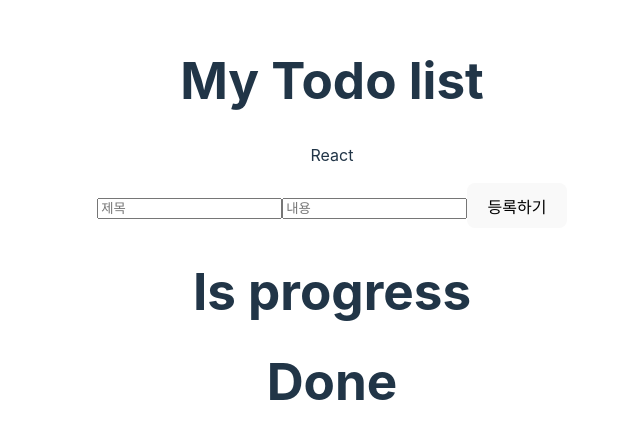
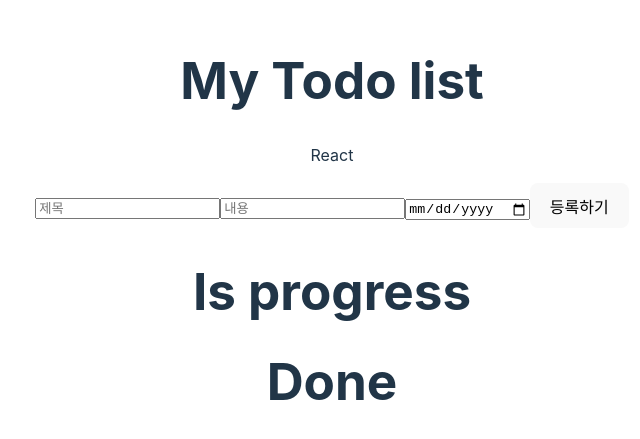
Before and after one commit to SohyangO/TodoList_TypeScript, a React (Vite) app: page / in a window 1280 px wide. Shown: the part 169-608 px from the top of the page, without its empty margins (308-948 px from the left). Built offline with nearby package versions, Linux system fonts and the light colour scheme.

Commit message:
Add: 마감일 추가

```diff
--- a/src/App.tsx
+++ b/src/App.tsx
@@ -9,17 +9,19 @@ type Todo = {
   id: string;
   title: string;
   content: string;
+  deadLine: string;
   isDone: boolean;
 };
 
 function App() {
   const [todos, setTodos] = useState<Todo[]>([]);
 
-  const addTodo = (title: string, content: string) => {
+  const addTodo = (title: string, content: string, deadLine: string) => {
     const newTodo: Todo = {
       id: v4(),
       title,
       content,
+      deadLine,
       isDone: false,
     };
     const newTodos = [...todos, newTodo];
@@ -46,6 +48,13 @@ function App() {
               <div>
                 <p>{todo.title}</p>
                 <p>{todo.content}</p>
+                <p>
+                  {new Date(todo.deadLine).toLocaleDateString("ko-KR", {
+                    year: "numeric",
+                    month: "long",
+                    day: "numeric",
+                  })}
+                </p>
                 <button>{todo.isDone ? "완료" : "취소"}</button>
                 <DeleteTodo todoId={todo.id} onDelete={deleteTodo} />
               </div>
--- a/src/components/AddForm.tsx
+++ b/src/components/AddForm.tsx
@@ -3,18 +3,20 @@ import React, { useState } from "react";
 function AddForm({
   addTodo,
 }: {
-  addTodo: (title: string, content: string) => void;
+  addTodo: (title: string, content: string, deadLine: string) => void;
 }) {
   const [title, setTitle] = useState<string>("");
   const [content, setContent] = useState<string>("");
+  const [deadLine, setDeadLine] = useState<string>("");
 
   const onSubmitTitleHandler = (e: React.FormEvent<HTMLFormElement>) => {
     e.preventDefault();
 
     //제목과 내용으로 할 일 추가
-    addTodo(title, content);
+    addTodo(title, content, deadLine);
     setTitle("");
     setContent("");
+    setDeadLine("");
   };
   return (
     <div>
@@ -29,6 +31,11 @@ function AddForm({
           value={content}
           onChange={(e) => setContent(e.target.value)}
         ></input>
+        <input
+          type="date"
+          value={deadLine}
+          onChange={(e) => setDeadLine(e.target.value)}
+        ></input>
         <button type="submit">등록하기</button>
       </form>
     </div>
```
